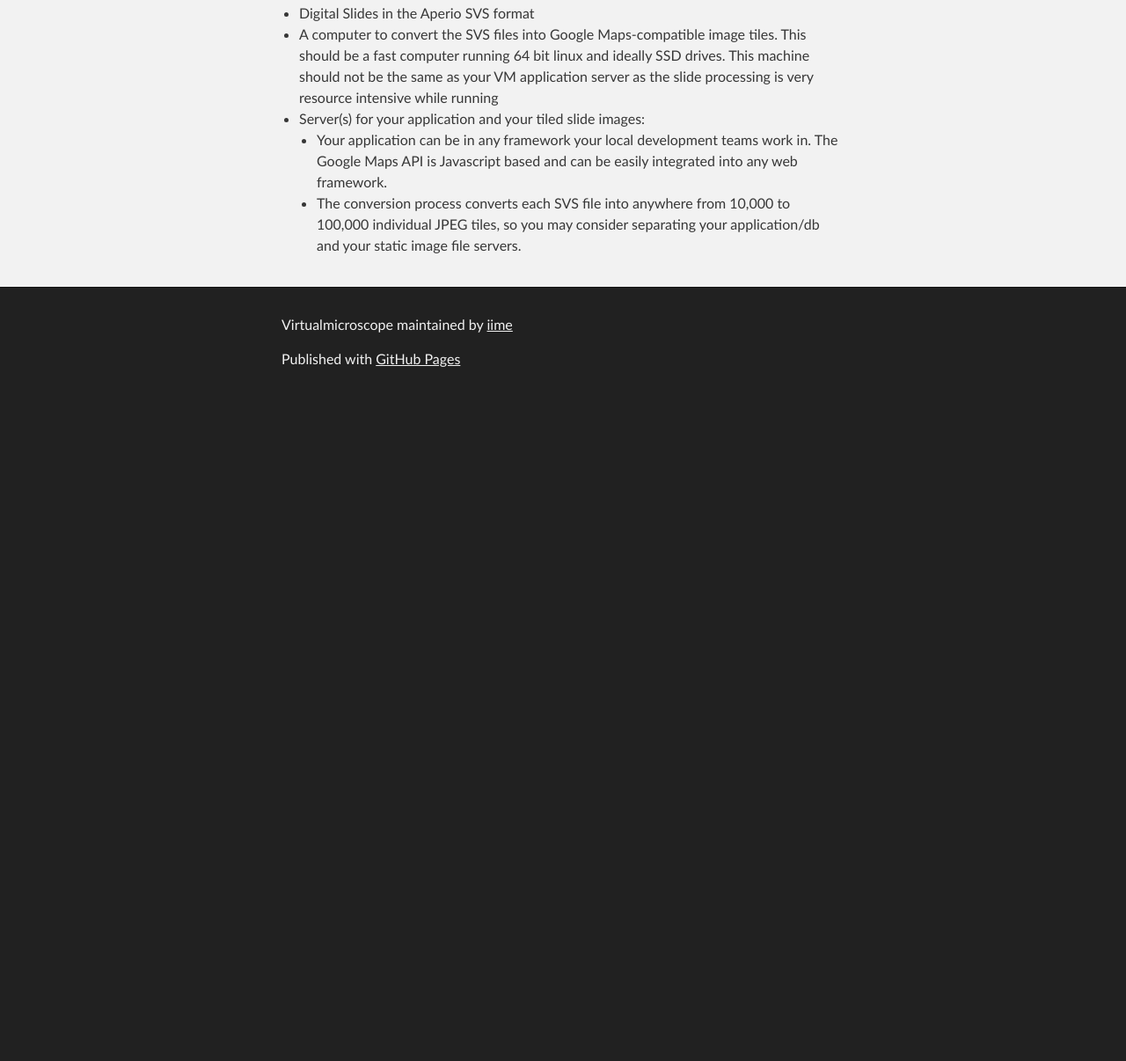
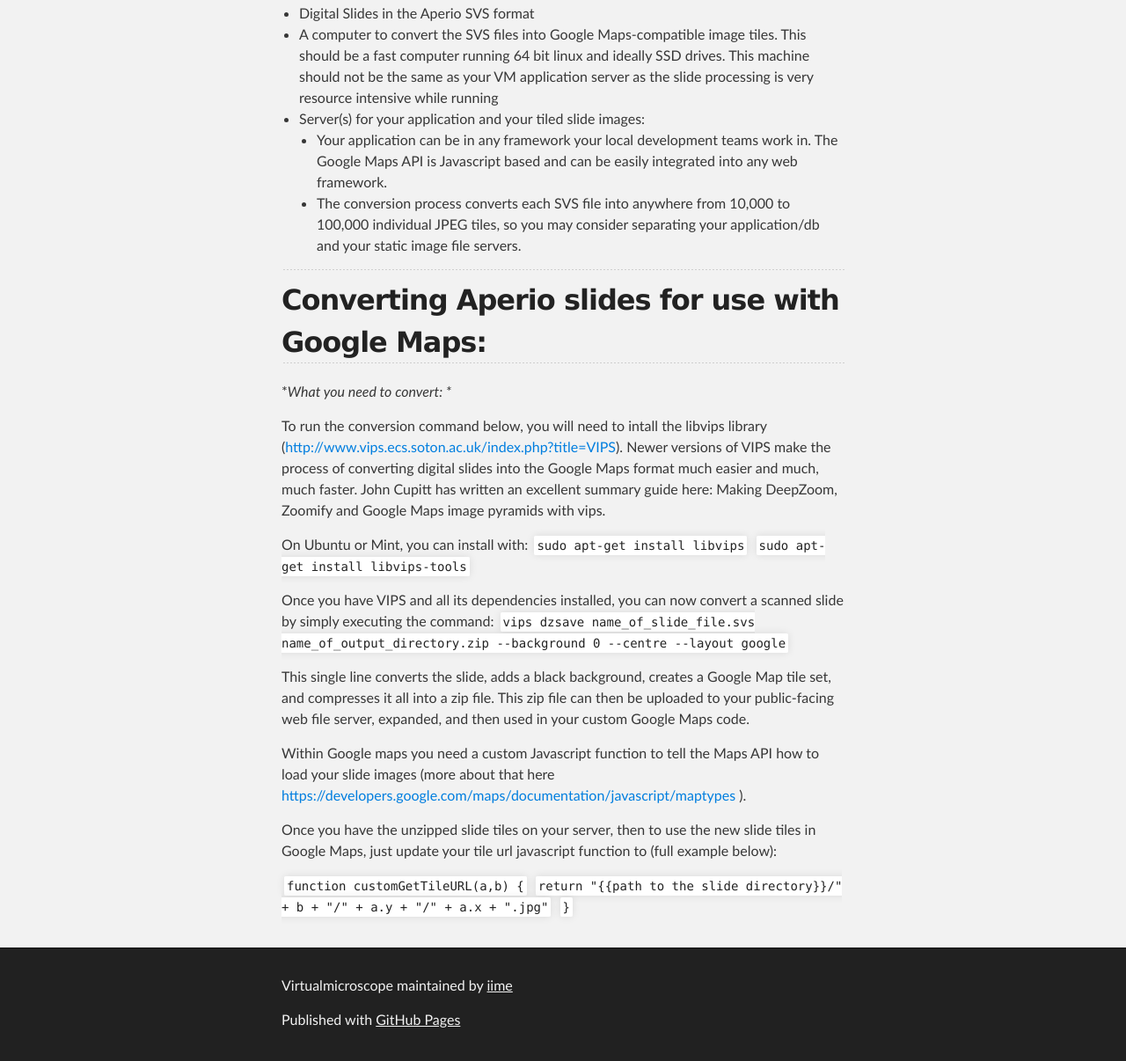
Before and after one commit to iime/virtualmicroscope, a plain HTML site: page index.html in a window 1280 px wide. Shown: the part 359-1565 px from the top of the page at 88% size. Before the commit the page ends 814 px from the top, so only its background shows below. Drawn offline with Linux system fonts and the light colour scheme.

Commit message:
Create gh-pages branch via GitHub

```diff
--- a/index.html
+++ b/index.html
@@ -46,6 +46,32 @@
 </ul>
 </li>
 </ul>
+
+<hr>
+
+<h2>
+<a id="converting-aperio-slides-for-use-with-google-maps" class="anchor" href="#converting-aperio-slides-for-use-with-google-maps" aria-hidden="true"><span aria-hidden="true" class="octicon octicon-link"></span></a>Converting Aperio slides for use with Google Maps:</h2>
+
+<p>*<em>What you need to convert: *</em> </p>
+
+<p>To run the conversion command below, you will need to intall the libvips library (<a href="http://www.vips.ecs.soton.ac.uk/index.php?title=VIPS">http://www.vips.ecs.soton.ac.uk/index.php?title=VIPS</a>).  Newer versions of VIPS make the process of converting digital slides into the Google Maps format much easier and much, much faster. John Cupitt has written an excellent summary guide here: Making DeepZoom, Zoomify and Google Maps image pyramids with vips.</p>
+
+<p>On Ubuntu or Mint, you can install with:
+<code>sudo apt-get install libvips</code>
+<code>sudo apt-get install libvips-tools</code></p>
+
+<p>Once you have VIPS and all its dependencies installed, you can now convert a scanned slide by simply executing the command:
+<code>vips dzsave name_of_slide_file.svs name_of_output_directory.zip  --background 0 --centre --layout google</code></p>
+
+<p>This single line converts the slide, adds a black background, creates a Google Map tile set, and compresses it all into a zip file.  This zip file can then be uploaded to your public-facing web file server, expanded, and then used in your custom Google Maps code.   </p>
+
+<p>Within Google maps you need a custom Javascript function to tell the Maps API how to load your slide images (more about that here <a href="https://developers.google.com/maps/documentation/javascript/maptypes">https://developers.google.com/maps/documentation/javascript/maptypes</a> ).</p>
+
+<p>Once you have the unzipped slide tiles on your server, then to use the new slide tiles in Google Maps, just update your tile url javascript function to (full example below):</p>
+
+<p><code>function customGetTileURL(a,b) {</code>
+         <code>return "{{path to the slide directory}}/" + b + "/" + a.y + "/" + a.x + ".jpg"</code>
+<code>}</code></p>
       </section>
     </div>
 
```
Also changed, not shown: params.json (+1 -1 lines).
